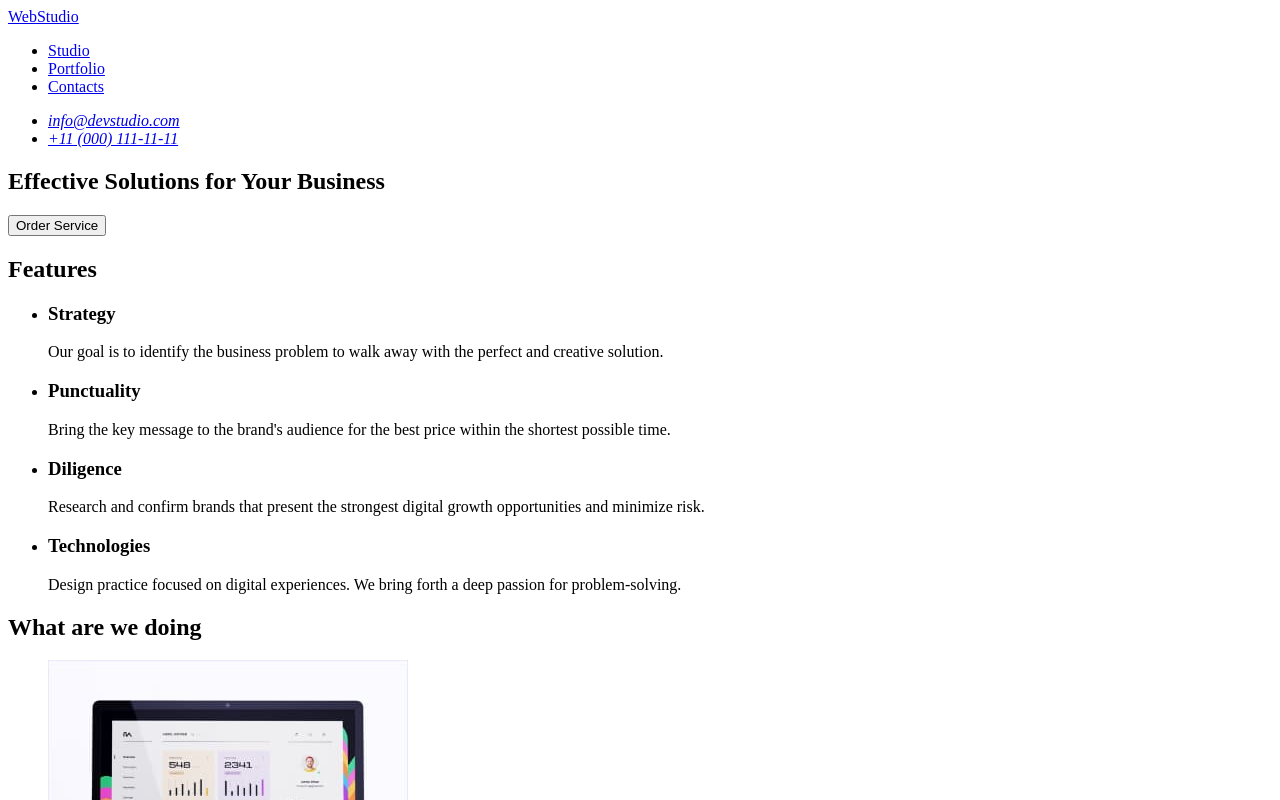
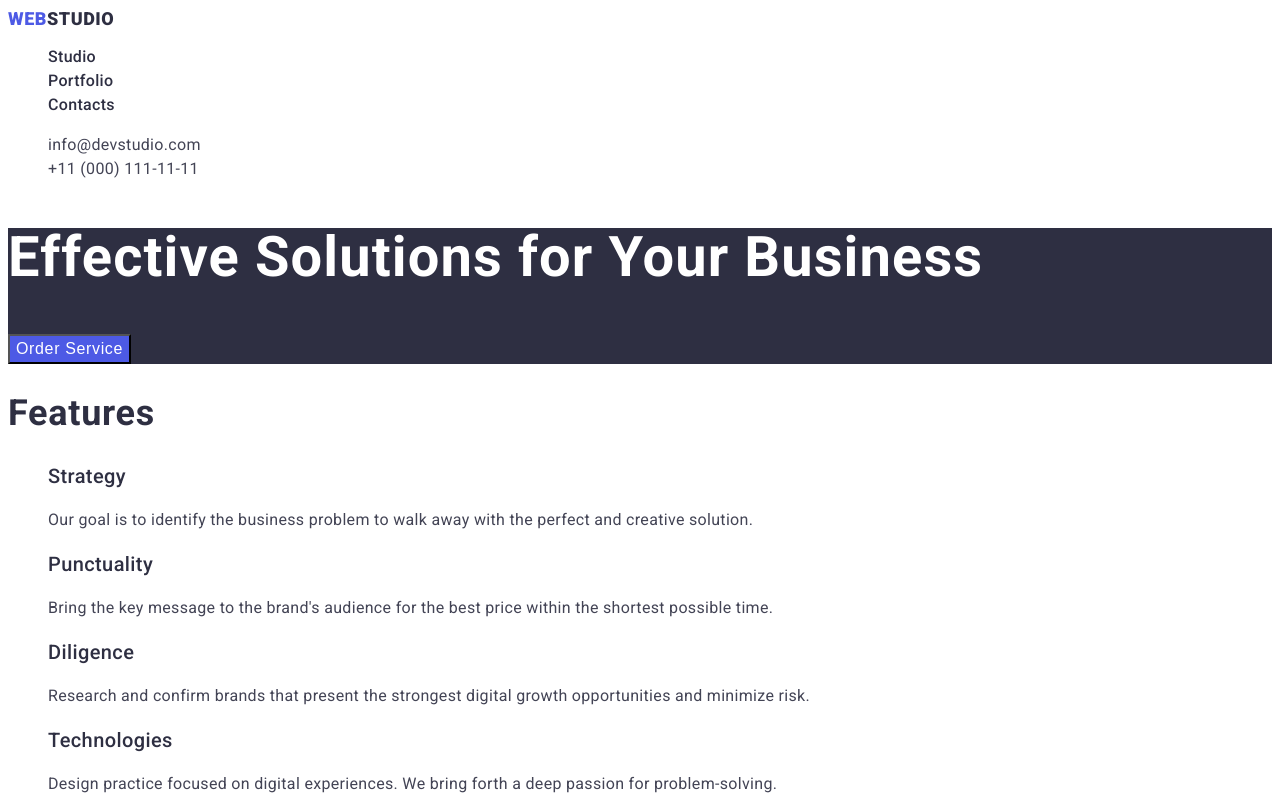
Before and after one commit to TonyaLuts/goit-markup-hw-02, a plain HTML site: page index.html in a window 1280 px wide. Shown: the top 800 px of the page. Drawn offline with Linux system fonts and the light colour scheme.

Commit message:
add portfolio

```diff
--- /dev/null
+++ b/css/styles.css
@@ -0,0 +1,161 @@
+:root {
+  --title-color: #2e2f42;
+  --text-color: #434455;
+  --acsent-color: #4d5ae5;
+
+  --btn-color: #4d5ae5;
+
+  --hover-focus-color: #404bbf;
+
+  --background-section: #2e2f42;
+}
+
+body {
+  font-family: 'Roboto', sans-serif;
+  color: var(--text-color);
+  background-color: #ffffff;
+}
+
+.list {
+  list-style: none;
+}
+
+.link {
+  text-decoration: none;
+}
+
+/* ==================== HEADER ==================== */
+
+.logo {
+  font-family: 'Raleway' sans-serif;
+  font-weight: 800;
+  font-size: 18px;
+  line-height: 1.17;
+  letter-spacing: 0.03em;
+  text-transform: uppercase;
+}
+
+.logo-piece {
+  color: var(--acsent-color);
+}
+
+.logo-theme-light {
+  color: var(--title-color);
+}
+
+.logo-theme-dark {
+  color: #f4f4fd;
+}
+
+.menu-link {
+  font-weight: 500;
+  font-size: 16px;
+  line-height: 1.5;
+  letter-spacing: 0.02em;
+  color: var(--title-color);
+}
+
+.menu-link:hover,
+.menu-link:focus {
+  color: var(--hover-focus-color);
+}
+
+.contacts {
+  font-style: normal;
+  font-weight: 400;
+  font-size: 16px;
+  line-height: 24px;
+  letter-spacing: 0.02em;
+  color: var(--text-color);
+}
+
+.contacts:hover,
+.contacts:focus {
+  color: var(--hover-focus-color);
+}
+
+/* ==================== HERO ==================== */
+
+.hero {
+  background-color: var(--background-section);
+}
+
+.hero-title {
+  font-size: 56px;
+  line-height: 1.07;
+  letter-spacing: 0.02em;
+  color: #ffffff;
+}
+
+.hero-btn {
+  font-weight: 500;
+  font-size: 16px;
+  line-height: 1.5;
+  letter-spacing: 0.04em;
+  color: #ffffff;
+  background-color: var(--btn-color);
+  cursor: pointer;
+}
+
+.hero-btn:hover,
+.hero-btn:focus {
+  background-color: var(--hover-focus-color);
+}
+
+/* ==================== PAGE TEXT ==================== */
+
+.section-title {
+  font-size: 36px;
+  line-height: 1.11;
+  letter-spacing: 0.02em;
+  color: var(--title-color);
+}
+
+.section-subtitle {
+  font-weight: 500;
+  font-size: 20px;
+  line-height: 1.2;
+  letter-spacing: 0.02em;
+  color: var(--title-color);
+}
+
+.section-text {
+  font-size: 16px;
+  line-height: 1.5;
+  letter-spacing: 0.02em;
+}
+
+/* ==================== FOOTER ==================== */
+
+.footer {
+  background-color: var(--background-section);
+}
+
+.footer-text {
+  font-weight: 400;
+  font-size: 16px;
+  line-height: 1.5;
+  letter-spacing: 0.02em;
+  color: #f4f4fd;
+}
+
+/* ==================== PORTFOLIO ==================== */
+
+/* ==================== filters ==================== */
+
+.filters-btn {
+  background-color: #f4f4fd;
+  border: 1px solid #e7e9fc;
+  cursor: pointer;
+  font-weight: 500;
+  font-size: 16px;
+  line-height: 1.5;
+  letter-spacing: 0.04em;
+  color: #4d5ae5;
+}
+
+.filters-btn:hover,
+.filters-btn:focus {
+  color: #ffffff;
+  background-color: var(--hover-focus-color);
+}
--- a/index.html
+++ b/index.html
@@ -5,72 +5,97 @@
     <meta http-equiv="X-UA-Compatible" content="IE=edge" />
     <meta name="viewport" content="width=device-width, initial-scale=1.0" />
     <title>Document</title>
+    <link rel="preconnect" href="https://fonts.googleapis.com" />
+    <link rel="preconnect" href="https://fonts.gstatic.com" crossorigin />
+    <link
+      href="https://fonts.googleapis.com/css2?family=Raleway:wght@800&family=Roboto:wght@400;500;700;900&display=swap"
+      rel="stylesheet"
+    />
+    <link rel="stylesheet" href="./css/styles.css" />
   </head>
 
   <body>
     <!--Header Top Line-->
-    <header>
-      <nav>
-        <a href="./index.html">WebStudio</a>
-        <ul>
-          <li><a href="/">Studio</a></li>
-          <li><a href="/">Portfolio</a></li>
-          <li><a href="/">Contacts</a></li>
+    <header class="page-header">
+      <nav class="page-nav">
+        <a class="logo logo-theme-light link" href="./index.html"
+          ><span class="logo-piece">Web</span>Studio</a
+        >
+        <ul class="menu list">
+          <li class="menu-item">
+            <a class="menu-link link" href="./index.html">Studio</a>
+          </li>
+          <li class="menu-item">
+            <a class="menu-link link" href="./portfolio.html">Portfolio</a>
+          </li>
+          <li class="menu-item">
+            <a class="menu-link link" href="/">Contacts</a>
+          </li>
         </ul>
       </nav>
       <address>
-        <ul>
-          <li><a href="mailto:info@devstudio.com">info@devstudio.com</a></li>
-          <li><a href="tel:+110001111111">+11 (000) 111-11-11</a></li>
+        <ul class="list">
+          <li>
+            <a class="contacts link" href="mailto:info@devstudio.com"
+              >info@devstudio.com</a
+            >
+          </li>
+          <li>
+            <a class="contacts link" href="tel:+110001111111"
+              >+11 (000) 111-11-11</a
+            >
+          </li>
         </ul>
       </address>
     </header>
 
     <main>
       <!--Section 1 Hero image-->
-      <section>
-        <h1>Effective Solutions for Your Business</h1>
-        <button type="button">Order Service</button>
+      <section class="hero">
+        <h1 class="hero-title">Effective Solutions for Your Business</h1>
+        <button type="button" class="hero-btn">Order Service</button>
       </section>
+
       <!--Section 2 Features-->
-      <section>
+      <section class="section">
         <!--приховати заголовок-->
-        <h2>Features</h2>
-        <ul>
+        <h2 class="section-title">Features</h2>
+        <ul class="list">
           <li>
-            <h3>Strategy</h3>
-            <p>
+            <h3 class="section-subtitle">Strategy</h3>
+            <p class="section-text">
               Our goal is to identify the business problem to walk away with the
               perfect and creative solution.
             </p>
           </li>
           <li>
-            <h3>Punctuality</h3>
-            <p>
+            <h3 class="section-subtitle">Punctuality</h3>
+            <p class="section-text">
               Bring the key message to the brand's audience for the best price
               within the shortest possible time.
             </p>
           </li>
           <li>
-            <h3>Diligence</h3>
-            <p>
+            <h3 class="section-subtitle">Diligence</h3>
+            <p class="section-text">
               Research and confirm brands that present the strongest digital
               growth opportunities and minimize risk.
             </p>
           </li>
           <li>
-            <h3>Technologies</h3>
-            <p>
+            <h3 class="section-subtitle">Technologies</h3>
+            <p class="section-text">
               Design practice focused on digital experiences. We bring forth a
               deep passion for problem-solving.
             </p>
           </li>
         </ul>
       </section>
+
       <!--Section 3 Projects-->
-      <section>
-        <h2>What are we doing</h2>
-        <ul>
+      <section class="section">
+        <h2 class="section-title">What are we doing</h2>
+        <ul class="list">
           <li>
             <img src="./images/example1.jpg" alt="project site" width="360" />
           </li>
@@ -86,38 +111,41 @@
           </li>
         </ul>
       </section>
+
       <!--Section 4 Team-->
-      <section>
-        <h2>Our Team</h2>
-        <ul>
+      <section class="section">
+        <h2 class="section-title">Our Team</h2>
+        <ul class="list">
           <li>
             <img src="./images/img1.jpg" alt="photo Mark" width="264" />
-            <h3>Mark Guerrero</h3>
-            <p>Product Designer</p>
+            <h3 class="section-subtitle">Mark Guerrero</h3>
+            <p class="section-text">Product Designer</p>
           </li>
           <li>
             <img src="./images/img2.jpg" alt="photo Tom" width="264" />
-            <h3>Tom Ford</h3>
-            <p>Frontend Developer</p>
+            <h3 class="section-subtitle">Tom Ford</h3>
+            <p class="section-text">Frontend Developer</p>
           </li>
           <li>
             <img src="./images/img3.jpg" alt="photo Camila" width="264" />
-            <h3>Camila Garcia</h3>
-            <p>Marketing</p>
+            <h3 class="section-subtitle">Camila Garcia</h3>
+            <p class="section-text">Marketing</p>
           </li>
           <li>
             <img src="./images/img4.jpg" alt="photo Daniel" width="264" />
-            <h3>Daniel Wilson</h3>
-            <p>UI Designer</p>
+            <h3 class="section-subtitle">Daniel Wilson</h3>
+            <p class="section-text">UI Designer</p>
           </li>
         </ul>
       </section>
     </main>
 
     <!--Footer-->
-    <footer>
-      <a href="./index.html">WebStudio</a>
-      <p>
+    <footer class="footer">
+      <a class="logo logo-theme-dark link" href="./index.html"
+        ><span class="logo-piece">Web</span>Studio</a
+      >
+      <p class="footer-text">
         Increase the flow of customers and sales for your business with digital
         marketing & growth solutions.
       </p>
```
Also changed, not shown: portfolio.html (added, +178 -0 lines), images/portfolio1.jpg (added), images/portfolio2.jpg (added), images/portfolio3.jpg (added), images/portfolio4.jpg (added), images/portfolio5.jpg (added), images/portfolio6.jpg (added), images/portfolio7.jpg (added), images/portfolio8.jpg (added), images/portfolio9.jpg (added).
